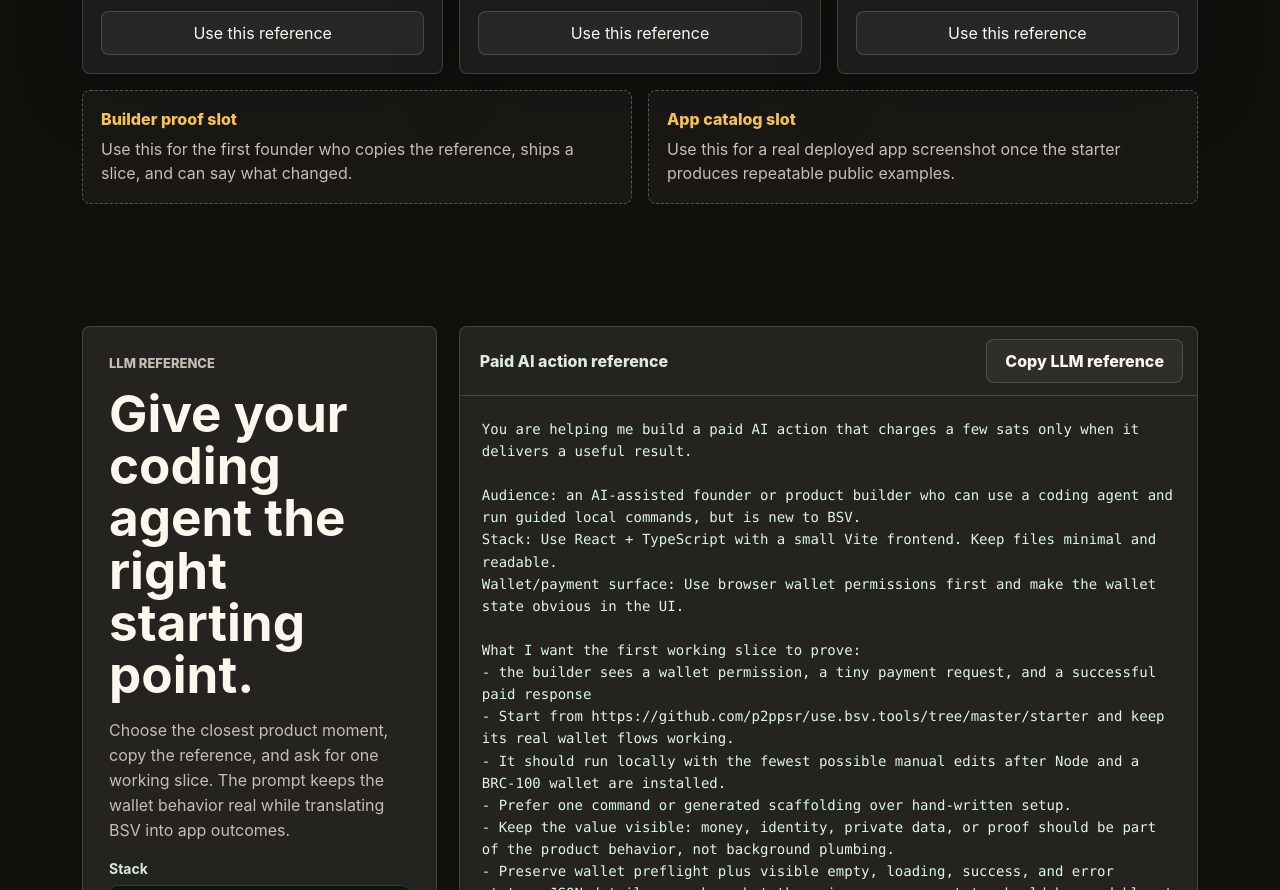
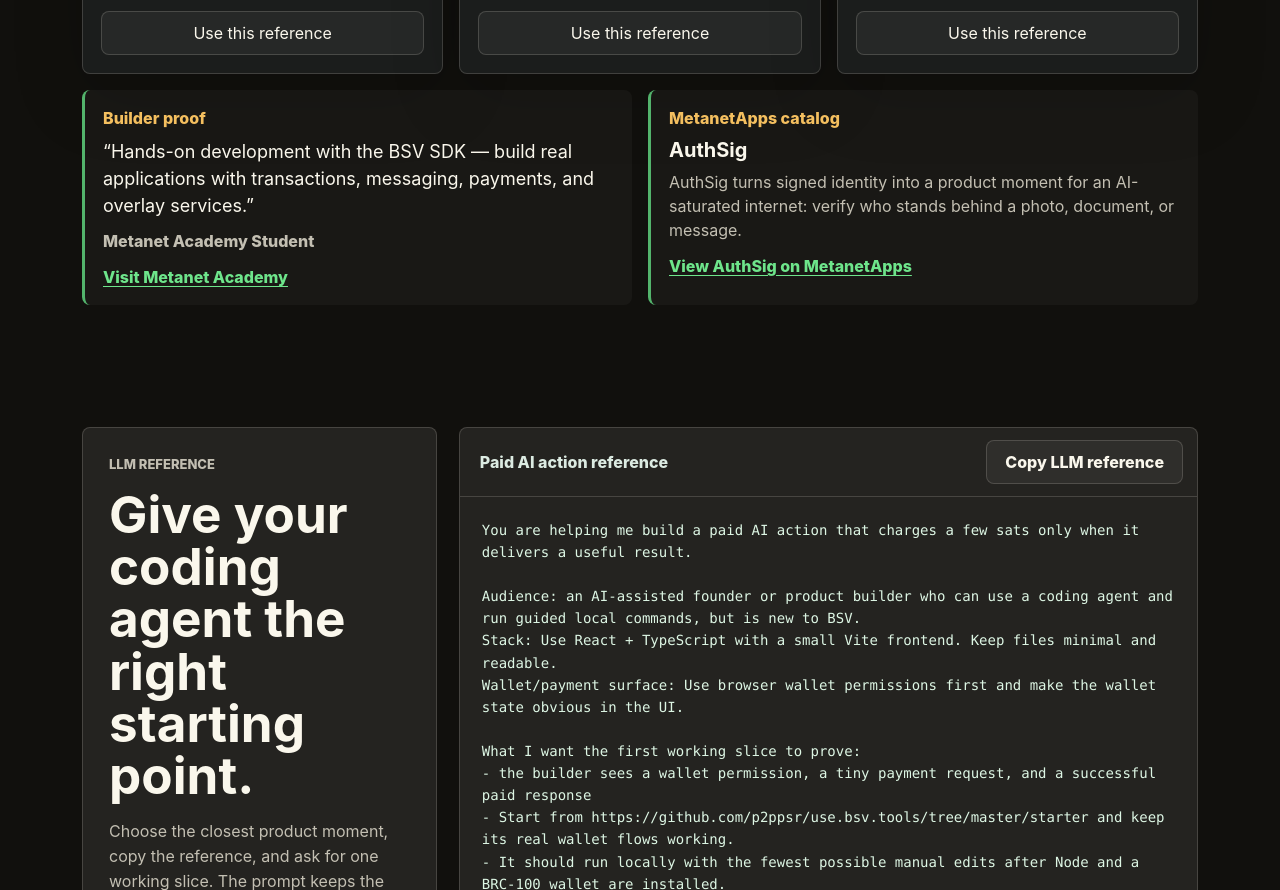
Before and after one commit to p2ppsr/use.bsv.tools, a website: page frontend/index.html in a window 1280 px wide. Shown: the part 1775-2665 px from the top of the page. Drawn offline with Linux system fonts and the light colour scheme; no server answers.

Commit message:
Fill homepage proof slots

```diff
--- a/frontend/index.html
+++ b/frontend/index.html
@@ -139,14 +139,20 @@
             <button class="select-path" data-example="creation-proof" type="button">Use this reference</button>
           </article>
         </div>
-        <div class="testimonial-grid" aria-label="Customer proof slots">
+        <div class="testimonial-grid" aria-label="Builder proof and app catalog">
           <article>
-            <span>Builder proof slot</span>
-            <p>Use this for the first founder who copies the reference, ships a slice, and can say what changed.</p>
+            <span>Builder proof</span>
+            <blockquote>
+              <p>“Hands-on development with the BSV SDK — build real applications with transactions, messaging, payments, and overlay services.”</p>
+            </blockquote>
+            <cite>Metanet Academy Student</cite>
+            <a href="https://metanetacademy.com/" target="_blank" rel="noreferrer">Visit Metanet Academy</a>
           </article>
           <article>
-            <span>App catalog slot</span>
-            <p>Use this for a real deployed app screenshot once the starter produces repeatable public examples.</p>
+            <span>MetanetApps catalog</span>
+            <h3>AuthSig</h3>
+            <p>AuthSig turns signed identity into a product moment for an AI-saturated internet: verify who stands behind a photo, document, or message.</p>
+            <a href="https://metanetapps.com/app/aca4733da793b5bc04a182f7a3d899cfe5bbc85b2ffa4967ccea62760c265f5e.0" target="_blank" rel="noreferrer">View AuthSig on MetanetApps</a>
           </article>
         </div>
       </section>
--- a/frontend/styles.css
+++ b/frontend/styles.css
@@ -499,7 +499,7 @@
 }
 
 .testimonial-grid article {
-  border: 1px dashed rgba(250, 247, 236, 0.28);
+  border-left: 3px solid rgba(107, 242, 143, 0.72);
   border-radius: 8px;
   padding: 18px;
   background: rgba(255, 255, 255, 0.035);
@@ -507,15 +507,50 @@
 
 .testimonial-grid span {
   display: block;
-  margin-bottom: 8px;
+  margin-bottom: 10px;
   color: var(--gold);
   font-weight: 800;
 }
 
-.testimonial-grid p {
+.testimonial-grid h3 {
+  margin: 0 0 8px;
+  font-size: 20px;
+}
+
+.testimonial-grid blockquote {
+  margin: 0;
+}
+
+.testimonial-grid p,
+.testimonial-grid cite {
   margin: 0;
   color: var(--muted);
   line-height: 1.5;
+}
+
+.testimonial-grid blockquote p {
+  color: var(--paper);
+  font-size: 18px;
+}
+
+.testimonial-grid cite {
+  display: block;
+  margin-top: 10px;
+  font-style: normal;
+  font-weight: 800;
+}
+
+.testimonial-grid a {
+  display: inline-block;
+  margin-top: 14px;
+  color: var(--green);
+  font-weight: 800;
+  text-decoration: underline;
+  text-underline-offset: 3px;
+}
+
+.testimonial-grid a:hover {
+  color: var(--paper);
 }
 
 .quick-start {
```
Also changed, not shown: test/frontend-smoke.mjs (+14 -1 lines).
